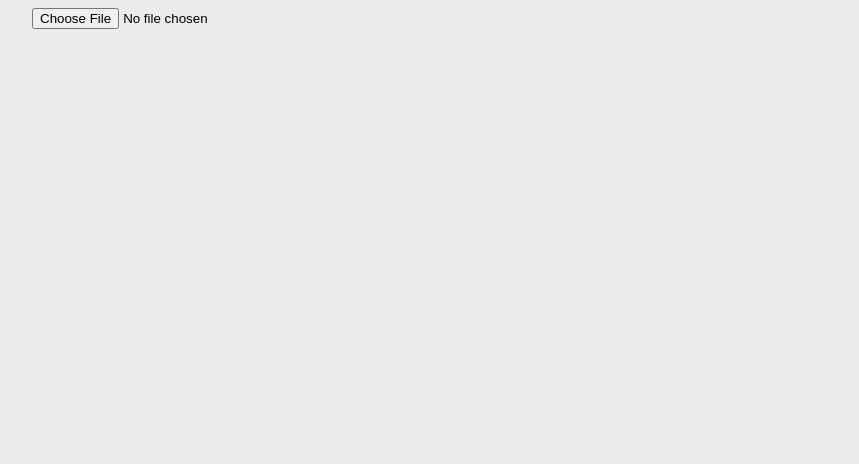
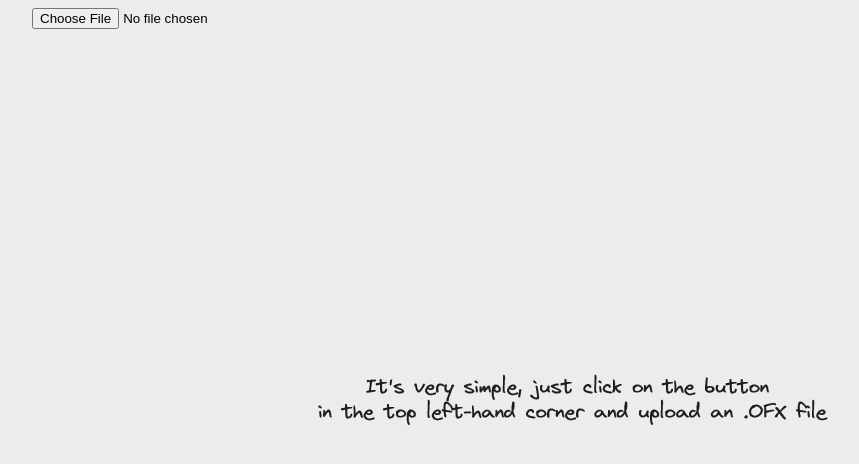
Before and after one commit to discimus/myfin, a plain HTML site: page index.html in a window 1280 px wide. Shown: the whole page, without its empty margins (68-927 px from the left). Drawn offline with Linux system fonts and the light colour scheme.

Commit message:
Add tip image and review table transactions list order

```diff
--- a/index.html
+++ b/index.html
@@ -17,6 +17,9 @@
     <script src="dist/luxon/luxon.min.js"></script>
     <div x-data="mainContext" class="global-container">
         <input @change="handleInputFileChange" x-ref="fileInput" type="file">
+        <div x-show="shouldShowTip" class="tip">
+            <img src="assets/tip.png" alt="">
+        </div>
         <div class="labels-container" x-show="chartsLoaded">
             <span>Receitas totais: <b class="font-size-2 color-income" x-html="totalIncome.toFixed(2)"></b></span>
             <span>Despesas totais: <b class="font-size-2 color-expenses" x-html="totalExpenses.toFixed(2)"></b></span>
@@ -45,7 +48,7 @@
                     </tr>
                 </th>
                 <tbody>
-                    <template x-for="transaction in transactions">
+                    <template x-for="transaction in transactions.reverse()">
                         <tr>
                             <td x-html="transaction.datetime.toISODate()"></td>
                             <td align="right" x-html="transaction.amount.toFixed(2)"></td>
@@ -330,12 +333,11 @@
                 fileContent: 'No content to display',
                 parsedXml: null,
 
+                shouldShowTip: true,
+
                 /**
                  * Bindable functions
                  */
-                doSomething() {
-                    chartServices.addNewDataToChart(chartServices.charts.myChart, 'hehe boy', Math.random() * 100)
-                },
                 handleInputFileChange(e) {
                     const fileInput = this.$refs.fileInput;
 
@@ -346,9 +348,11 @@
                     const file = fileInput.files[0]
 
                     if (!utils.file.isOfx(file)) {
-                        this.fileContent = 'This is not a .OFX file'
+                        alert('This is not a .OFX file')
                         return
                     }
+
+                    this.shouldShowTip = false
 
                     utils.loader.showLoader()
 
--- a/src/css/styles.css
+++ b/src/css/styles.css
@@ -14,6 +14,21 @@ tr:nth-child(even) {
 
 tr:nth-child(odd) {
     background-color: #ffffff;
+}
+
+.tip {
+    max-width: 90px;
+    position: absolute;
+    top: 50%;
+    left: 50%;
+    transform: translate(-50%, -50%);
+    display: flex;
+    flex-flow: row nowrap;
+    justify-content: center;
+}
+
+.tip img {
+    max-width: 100vw;
 }
 
 .font-size-2 {
```
Also changed, not shown: assets/tip.png (added).
